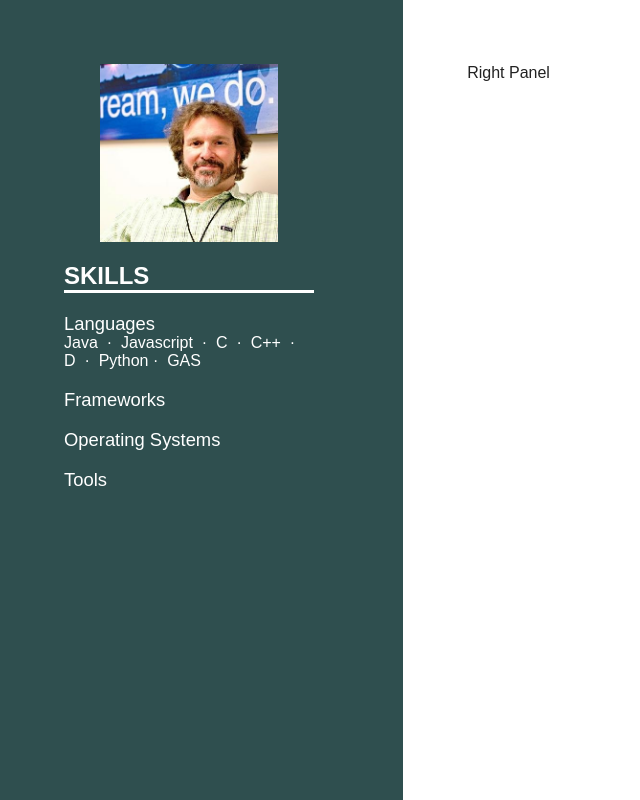
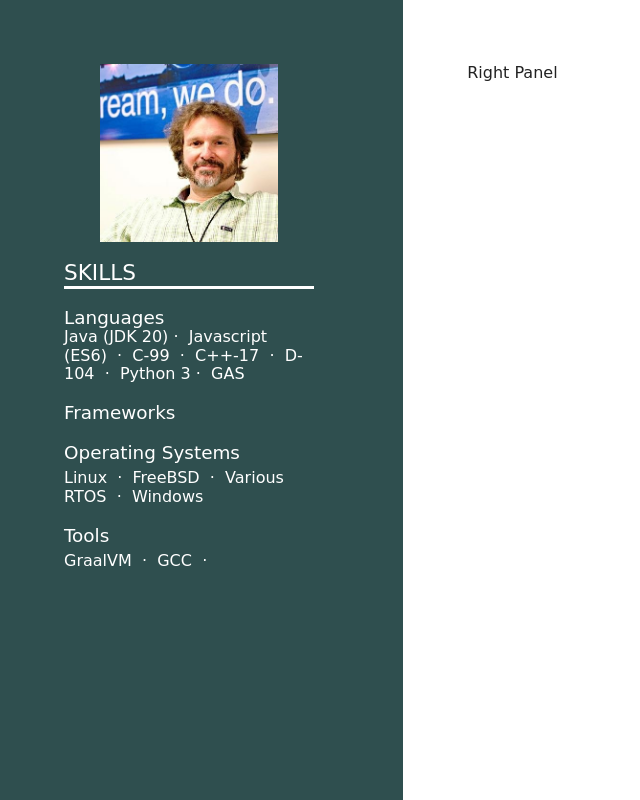
Before and after one commit to pflagerd/pflagerd.github.io, a website built with Parcel: page index.html in a window 1280 px wide. Shown: the whole page, without its empty margins (0-640 px from the left). Built offline with nearby package versions, Linux system fonts and the light colour scheme.

Commit message:
Initial from HTML Template.

```diff
--- a/index.html
+++ b/index.html
@@ -34,14 +34,17 @@
     font-size: 2.3vmin;
   }
 
-
+  hbr {
+    padding: 0.5vmin;
+    display: block;
+  }
 
   html, body {
     margin: 0;
     padding: 0;
     width: 100%;
     height: 100%;
-    font-family: "Arial";
+    font-family: "DejaVu Sans";
   }
 
   img {
@@ -116,9 +119,10 @@
     justify-content: flex-start;
   }
 
-  #skills-heading {
+  skills-heading {
     border-bottom: solid;
     width: 100%;
+    font-size: 2.7vmin;
   }
 
   flex-spacer-1 {
@@ -146,11 +150,13 @@
       </picture-box-column>
       <flex-spacer-1></flex-spacer-1>
     </picture-box-row>
+    <br>
     <skills>
-      <h2 id="skills-heading">SKILLS</h2>
+      <skills-heading>SKILLS</skills-heading>
+      <br>
       <languages>
         <languages-heading>Languages</languages-heading>
-        <div>Java &nbsp;&centerdot;&nbsp; Javascript &nbsp;&centerdot;&nbsp; C &nbsp;&centerdot;&nbsp; C++ &nbsp;&centerdot;&nbsp; D &nbsp;&centerdot;&nbsp; Python&nbsp;&centerdot;&nbsp; GAS</div>
+        <div>Java (JDK 20)&nbsp;&centerdot;&nbsp; Javascript (ES6) &nbsp;&centerdot;&nbsp; C-99 &nbsp;&centerdot;&nbsp; C++-17 &nbsp;&centerdot;&nbsp; D-104 &nbsp;&centerdot;&nbsp; Python 3&nbsp;&centerdot;&nbsp; GAS</div>
       </languages>
       <br>
       <frameworks>
@@ -160,12 +166,12 @@
       <br>
       <operating-systems>
         <operating-systems-heading>Operating Systems</operating-systems-heading>
-        <div></div>
+        <div style="padding-top: 0.5vmax;">Linux &nbsp;&centerdot;&nbsp; FreeBSD &nbsp;&centerdot;&nbsp; Various RTOS &nbsp;&centerdot;&nbsp; Windows</div>
       </operating-systems>
       <br>
       <tools>
         <tools-heading>Tools</tools-heading>
-        <div></div>
+        <div style="padding-top: 0.5vmax;">GraalVM &nbsp;&centerdot;&nbsp; GCC  &nbsp;&centerdot;&nbsp; </div>
       </tools>
     </skills>
 
```
